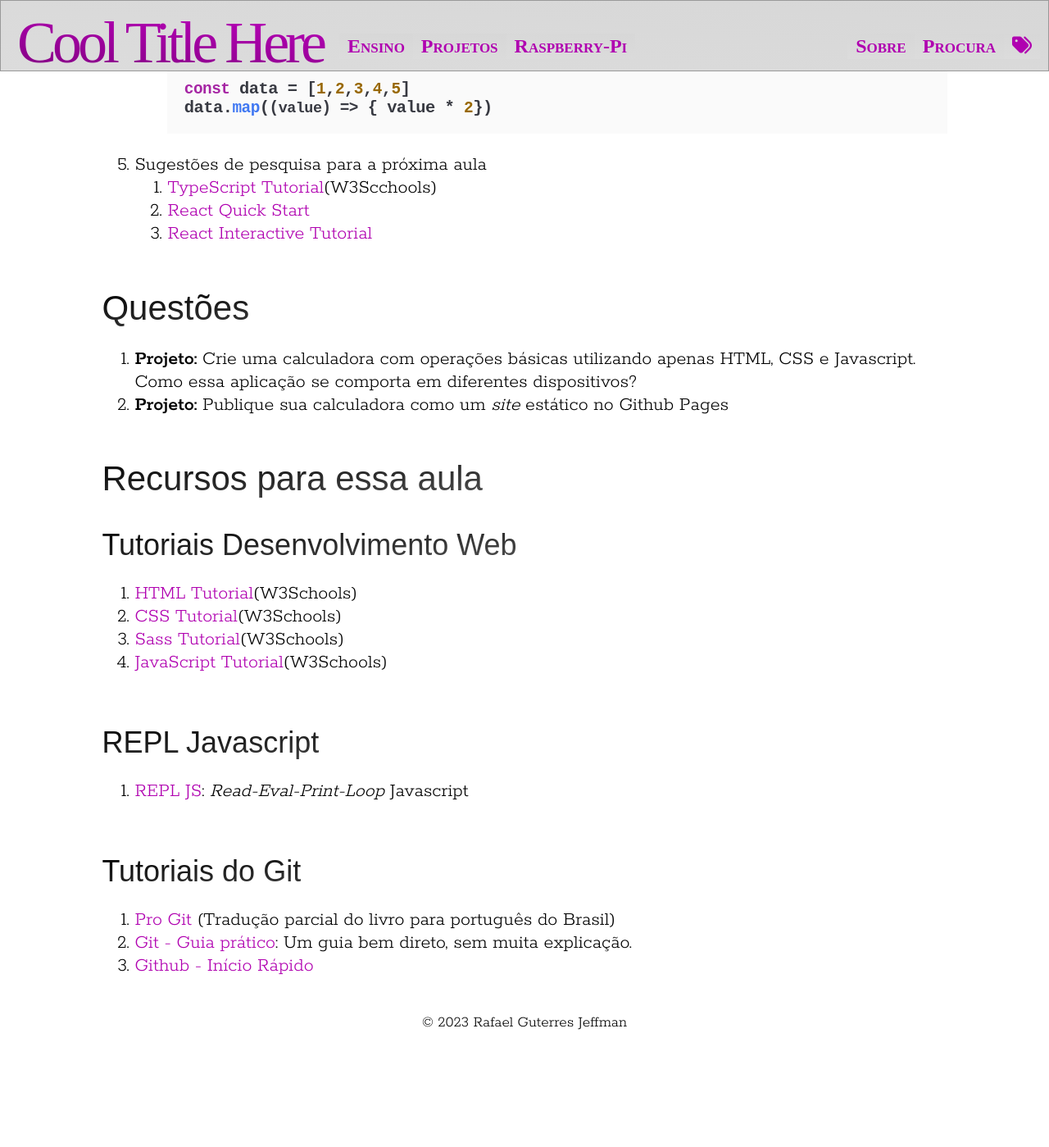
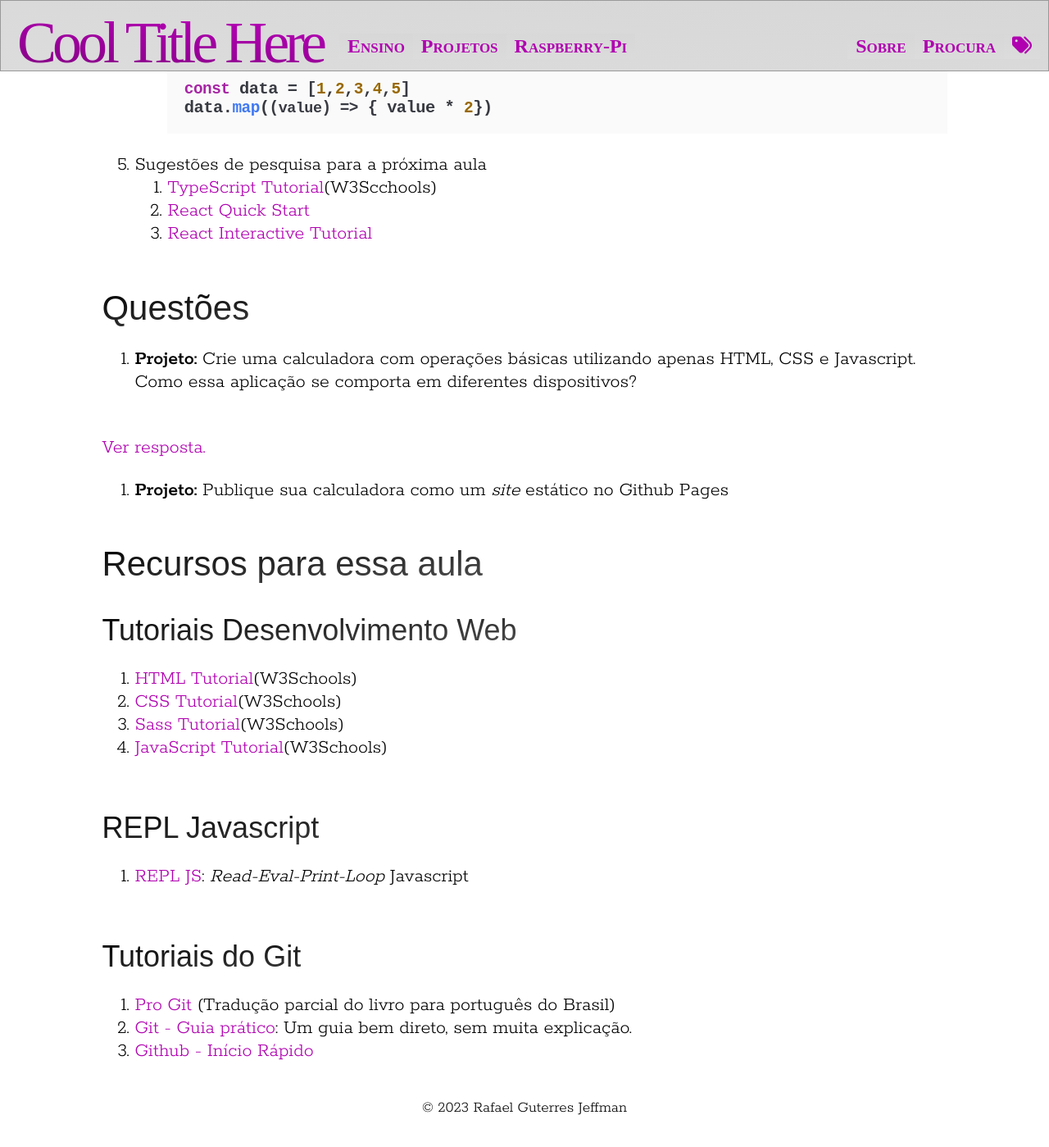
Before and after one commit to rafasgj/rafaeljeffman.com, a Jekyll site: the page built from teaching/lasalle/lectures/mobile/lecture-02.md, in a window 1280 px wide and 1400 px high, scrolled down 958 px. Shown: the whole window at 82% size. Built offline with Jekyll 4.4.1, drawn with Linux system fonts in a browser that asks for light colours; nearby versions of some CDN libraries; some web fonts are replaced; before the commit the page ends 2254 px from its top, so only the background shows below that.

Commit message:
Add suport for 'read_more' with example.

```diff
--- a/_layouts/lecture.html
+++ b/_layouts/lecture.html
@@ -47,6 +47,7 @@
         </script>
         <!-- <script src="https://cdnjs.cloudflare.com/ajax/libs/highlight.js/11.5.1/languages/go.min.js"></script> -->
         <!-- /Highlight.js configuration -->
+        <script src="/js/read_more.js"></script>
     </head>
     <body>
         <div id="header">
--- a/_sass/page.scss
+++ b/_sass/page.scss
@@ -41,6 +41,11 @@
     color: $blockquote-fg;
     padding: 1px 10px;
     border-left: $blockquote-border;
+}
+
+iframe {
+    border: 0;
+    margin: auto 0;
 }
 
 #con {
@@ -442,3 +447,12 @@
     width: 70%;
     aspect-ratio: 3/1.8;
 }
+
+.read_more {
+    display: inline;
+    margin-left: 2em;
+}
+.read_more > div > div {
+    border: thin solid #222;
+    margin: 0 2em;
+}
--- a/teaching/lasalle/lectures/mobile/lecture-02.md
+++ b/teaching/lasalle/lectures/mobile/lecture-02.md
@@ -39,6 +39,19 @@
 ## Questões
 
 1. **Projeto:** Crie uma calculadora com operações básicas utilizando apenas HTML, CSS e Javascript. Como essa aplicação se comporta em diferentes dispositivos?
+<div class="read_more">
+    <div id="resposta_calculadora" style="display:none">
+        <a href="javascript:hide_answer('calculadora')">Esconder resposta.</a>
+        <div>
+            <iframe id="calculadora" height=310 src="/files/lasalle/code/calculadora/calculadora.html" >No <i>iframe</i>?</iframe>
+        </div>
+    </div>
+    <div id="pergunta_calculadora">
+        <a href="javascript:show_answer('calculadora')">Ver resposta.</a>
+    </div>
+</div>
+<script defer>hide_answer('calculadora')</script>
+
 2. **Projeto:** Publique sua calculadora como um _site_ estático no Github Pages
 
 ## Recursos para essa aula
```
